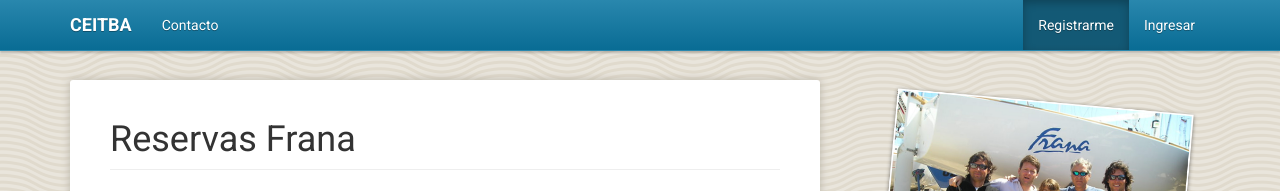
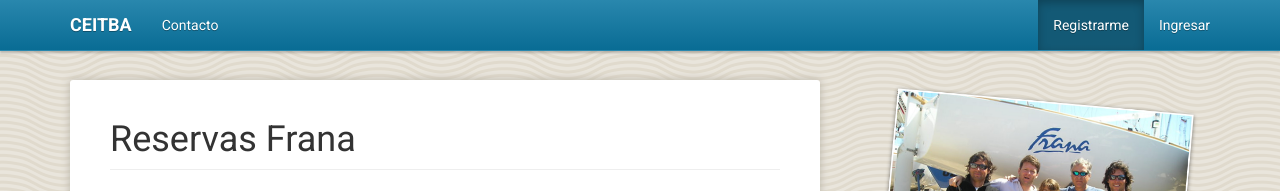
Before and after one commit to ceitba/frana, a Django app: page /bookings/signup in a window 1280 px wide. Shown: the top 191 px of the page. Run offline with Django 3.2, Linux system fonts and the light colour scheme; some libraries are stand-ins or nearby versions.

Commit message:
Use navbar-right class for unauthenticated options too

```diff
--- a/templates/_navbar.html
+++ b/templates/_navbar.html
@@ -48,7 +48,7 @@
         </li>
       </ul>
       {% else %}
-      <ul class="nav navbar-nav pull-right">
+      <ul class="nav navbar-nav navbar-right">
         <li{% if url_name == 'signup' %} class="active"{% endif %}><a href="{% url 'bookings:signup' %}">Registrarme</a></li>
         <li{% if url_name == 'login' %} class="active"{% endif %}><a href="{% url 'bookings:login' %}">Ingresar</a></li>
       </ul>
```
